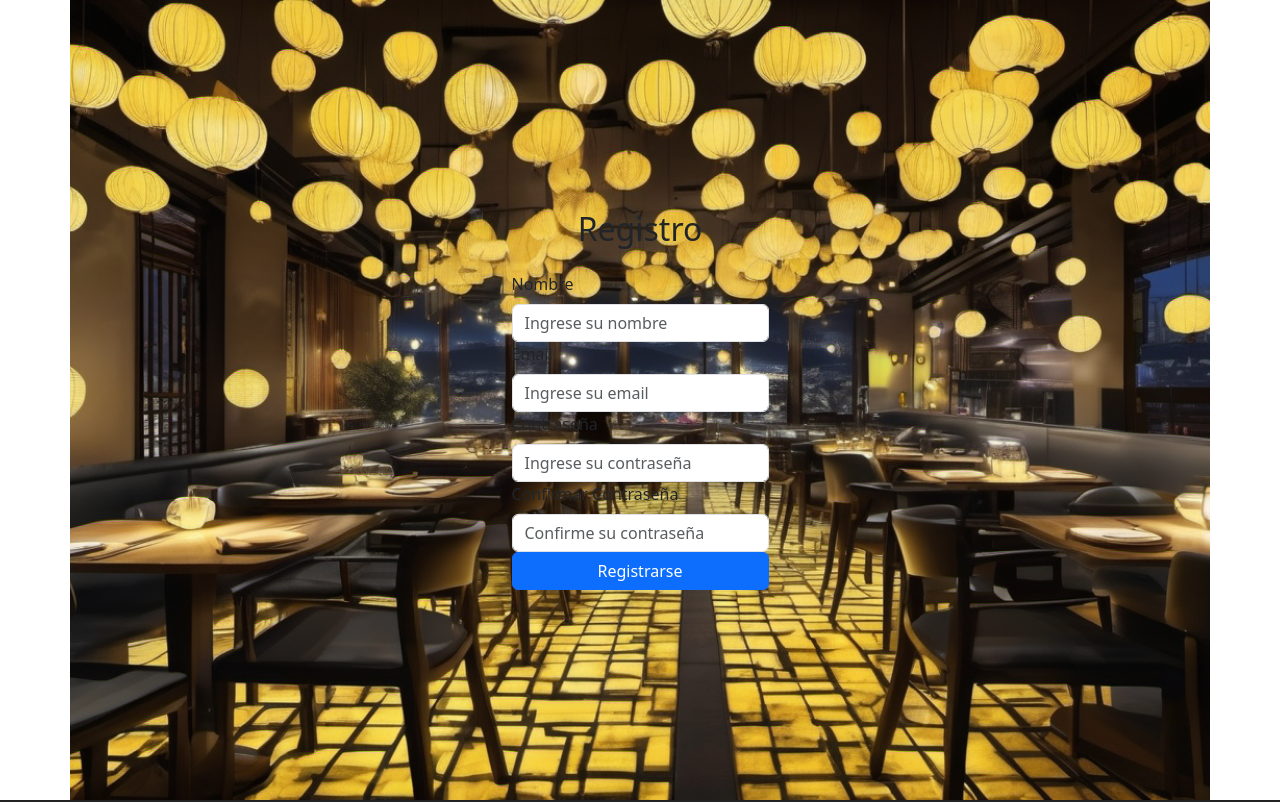
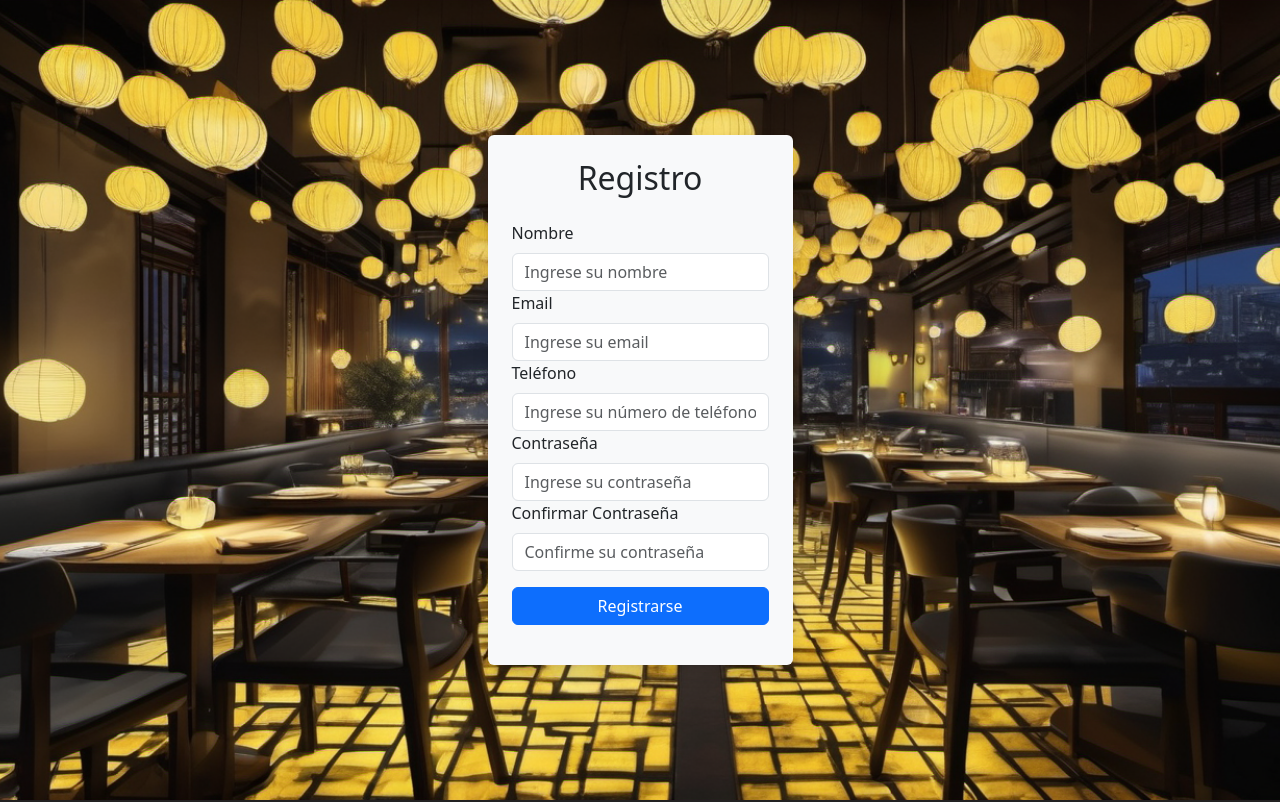
Before and after one commit to jgssanchez/proyecto-restaurant-75i-G1, a React (Vite) app: page /register in a window 1280 px wide. Shown: the top 802 px of the page. Built offline with nearby package versions, Linux system fonts and the light colour scheme.

Commit message:
agrego algunos cambios en register y login

```diff
--- a/src/components/cssPages/register.css
+++ b/src/components/cssPages/register.css
@@ -1,4 +1,3 @@
-.container img{
-    width: auto;
-
+.formulario{
+    background-color: #ffffff98 !important;
 }
--- a/src/components/pages/login.jsx
+++ b/src/components/pages/login.jsx
@@ -1,11 +1,13 @@
 import React, { useState } from 'react';
-import { Form, Button, Container,Row,Col } from 'react-bootstrap';
+import { Form, Button, Container, Row, Col } from 'react-bootstrap';
 import { Link } from "react-router-dom";
-import "../cssPages/loginCss.css"
+import "../cssPages/loginCss.css";
 
 const Login = () => {
   const [email, setEmail] = useState('');
   const [password, setPassword] = useState('');
+  const [emailError, setEmailError] = useState('');
+  const [passwordError, setPasswordError] = useState('');
 
   const handleEmailChange = (e) => {
     setEmail(e.target.value);
@@ -17,10 +19,28 @@ const Login = () => {
 
   const handleSubmit = (e) => {
     e.preventDefault();
-    // Aquí puedes manejar la lógica de inicio de sesión, como enviar los datos al servidor
+
+
+    let isValid = true;
+    setEmailError('');
+    setPasswordError('');
+
+    if (!email) {
+      setEmailError('Por favor, ingresa tu correo electrónico.');
+      isValid = false;
+    }
+
+    if (!password) {
+      setPasswordError('Por favor, ingresa tu contraseña.');
+      isValid = false;
+    }
+
+    if (isValid) {
+
       console.log('Email:', email);
       console.log('Password:', password);
-    // Aquí puedes agregar la lógica para redirigir al usuario después del inicio de sesión
+
+    }
   };
 
   return (
@@ -42,30 +62,31 @@ const Login = () => {
             </h2>
           </Col>
         </Row>
-        <Row className="formbox justify-content-center ">
-          <Col>
-            <h3>Log In</h3>
-            <Form id="form" action="" method="post">
-              <Form.Group controlId="username">
-                <Form.Label>Username</Form.Label>
-                <Form.Control type="text" name="username" />
+        <div className="d-flex justify-content-center align-items-center vh-100">
+        <div style={{ backgroundColor: 'rgba(255, 255, 255, 0.8)', padding: '20px', borderRadius: '10px' }}>
+        <h2 className="mb-4">Registro</h2>
+        <Form onSubmit={handleSubmit}>
+          <Form.Group controlId="formName">
+            <Form.Label>Nombre</Form.Label>
+            <Form.Control type="text" placeholder="Ingresa tu nombre" name="name" value={formData.name} onChange={handleChange} />
           </Form.Group>
-              <Form.Group controlId="password">
-                <Form.Label>Password</Form.Label>
-                <Form.Control type="password" name="password" />
+
+          <Form.Group controlId="formEmail">
+            <Form.Label>Correo electrónico</Form.Label>
+            <Form.Control type="email" placeholder="Ingresa tu correo electrónico" name="email" value={formData.email} onChange={handleChange} />
           </Form.Group>
-              <Button className="botonForm my-2 bg-transparent" id="btn" type="submit">
-                Log In
+
+          <Form.Group controlId="formPassword">
+            <Form.Label>Contraseña</Form.Label>
+            <Form.Control type="password" placeholder="Ingresa tu contraseña" name="password" value={formData.password} onChange={handleChange} />
+          </Form.Group>
+
+          <Button variant="primary" type="submit">
+            Registrarse
           </Button>
-              <Form.Group>
-                <Form.Label>Eres nuevo aqui?</Form.Label>
-                <Link href="register.html" className="mainbox" to="/register">
-                  Register Now
-                </Link>
-              </Form.Group>
         </Form>
-          </Col>
-        </Row>
+      </div>
+    </div>
     </Container>
     </div>
   );
--- a/src/components/pages/register.jsx
+++ b/src/components/pages/register.jsx
@@ -1,41 +1,37 @@
 import React, { useState } from 'react';
 import { Container, Row, Col, Form, Button } from 'react-bootstrap';
 import bannerRegistro from "../../assets/bannerRegistro.png";
-import "../cssPages/register.css"
+import "../cssPages/register.css";
 
-const Register = () => {
+function RegisterForm() {
   const [nombre, setNombre] = useState('');
   const [email, setEmail] = useState('');
+  const [telefono, setTelefono] = useState('');
   const [password, setPassword] = useState('');
   const [confirmPassword, setConfirmPassword] = useState('');
   const [error, setError] = useState('');
 
   const handleSubmit = (e) => {
     e.preventDefault();
-
-    // Validación de campos
-    if (!nombre || !email || !password || !confirmPassword) {
-      setError('Por favor completa todos los campos');
+    // Validaciones
+    if (!nombre || !email || !telefono || !password || !confirmPassword) {
+      setError('Por favor complete todos los campos');
       return;
     }
-
     if (password !== confirmPassword) {
       setError('Las contraseñas no coinciden');
       return;
     }
-
-    // Lógica para enviar los datos del formulario
-    console.log('Datos del formulario:', { nombre, email, password });
+    // Aquí puedes implementar la lógica para manejar el envío del formulario
   };
 
   return (
-
-    <Container className="conteiner d-flex justify-content-center align-items-center" style={{ height: '100vh', backgroundImage:`url(${bannerRegistro})`, backgroundSize: 'cover', backgroundPosition: 'center' }}>
-      <Row>
-        <Col md={12}>
-          <Form onSubmit={handleSubmit}>
+    <div className=" d-flex justify-content-center align-items-center p-0" style={{ height: '100vh', backgroundImage: `url(${bannerRegistro})`, backgroundSize: 'cover', backgroundPosition: 'center' }}>
+      <Row className="justify-content-center">
+        <Col md={12} lg={12}>
+          <Form onSubmit={handleSubmit} className="formulario p-4 bg-light rounded shadow d-flex flex-column align-items-center">
             <h2 className="text-center mb-4">Registro</h2>
-            {error && <p className="text-danger">{error}</p>}
+            {error && <p className="text-danger text-center">{error}</p>}
             <Form.Group controlId="nombre">
               <Form.Label>Nombre</Form.Label>
               <Form.Control type="text" placeholder="Ingrese su nombre" value={nombre} onChange={(e) => setNombre(e.target.value)} />
@@ -43,6 +39,10 @@ const Register = () => {
             <Form.Group controlId="email">
               <Form.Label>Email</Form.Label>
               <Form.Control type="email" placeholder="Ingrese su email" value={email} onChange={(e) => setEmail(e.target.value)} />
+            </Form.Group>
+            <Form.Group controlId="telefono">
+              <Form.Label>Teléfono</Form.Label>
+              <Form.Control type="text" placeholder="Ingrese su número de teléfono" value={telefono} onChange={(e) => setTelefono(e.target.value)} />
             </Form.Group>
             <Form.Group controlId="password">
               <Form.Label>Contraseña</Form.Label>
@@ -52,13 +52,14 @@ const Register = () => {
               <Form.Label>Confirmar Contraseña</Form.Label>
               <Form.Control type="password" placeholder="Confirme su contraseña" value={confirmPassword} onChange={(e) => setConfirmPassword(e.target.value)} />
             </Form.Group>
-            <Button variant="primary" type="submit" className="w-100">Registrarse</Button>
+            <Button variant="primary" type="submit" className="w-100 my-3">
+              Registrarse
+            </Button>
           </Form>
         </Col>
       </Row>
-    </Container>
+    </div>
+  );
+}
 
-  );
-};
-
-export default Register;
+export default RegisterForm;
```
Lines whose indentation alone changed are shown as unchanged.
